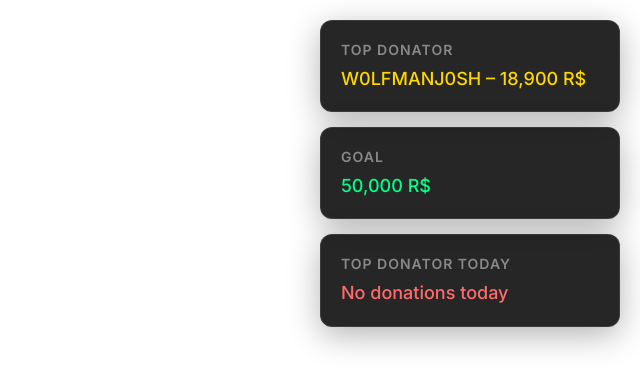
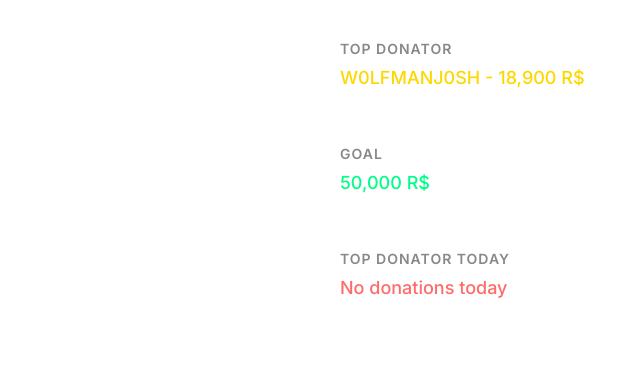
Before and after one commit to ZyrxScripts/ArloServices, a plain HTML site: page index.html in a window 1280 px wide. Shown: the whole page, without its empty margins (640-1280 px from the left). Drawn offline with Linux system fonts and the light colour scheme.

Commit message:
Update index.html

```diff
--- a/index.html
+++ b/index.html
@@ -34,19 +34,18 @@
         }
 
         .overlay-card {
-            background: rgba(0, 0, 0, 0.85);
-            backdrop-filter: blur(10px);
-            border: 1px solid rgba(255, 255, 255, 0.1);
+            background: transparent;
+            border: none;
             border-radius: 12px;
             padding: 20px;
-            box-shadow: 0 8px 32px rgba(0, 0, 0, 0.3);
+            box-shadow: none;
             transition: all 0.3s ease;
             min-width: 300px;
         }
 
         .overlay-card:hover {
-            transform: translateY(-2px);
-            box-shadow: 0 12px 40px rgba(0, 0, 0, 0.4);
+            transform: none;
+            box-shadow: none;
         }
 
         .card-title {
@@ -245,7 +244,7 @@
     <div class="overlay-container">
         <div class="overlay-card top-donator">
             <div class="card-title">Top Donator</div>
-            <div class="card-content" id="topDonatorText">W0LFMANJ0SH – 18,900 R$</div>
+            <div class="card-content" id="topDonatorText">W0LFMANJ0SH - 18,900 R$</div>
         </div>
 
         <div class="overlay-card goal">
@@ -315,10 +314,8 @@
     </div>
 
     <script>
-        // Password for edit mode (change this to your desired password)
-        const EDIT_PASSWORD = 'stream123';
+        const EDIT_PASSWORD = 'sup1234';
 
-        // Data storage (in-memory for Claude environment)
         let overlayData = {
             topDonatorName: 'W0LFMANJ0SH',
             topDonatorAmount: '18,900 R$',
@@ -327,25 +324,22 @@
             donatorTodayAmount: ''
         };
 
-        // Initialize overlay with saved data
         function initializeOverlay() {
-            // In a real environment, uncomment these lines to use localStorage:
-            // const savedData = localStorage.getItem('overlayData');
-            // if (savedData) {
-            //     overlayData = JSON.parse(savedData);
-            // }
-
             updateDisplay();
         }
 
-        // Update the display with current data
+        function saveData() {
+            // For real environment, uncomment this line:
+            // localStorage.setItem('overlayData', JSON.stringify(overlayData));
+        }
+
         function updateDisplay() {
             const topDonatorText = overlayData.topDonatorName ?
-                `${overlayData.topDonatorName} – ${overlayData.topDonatorAmount}` :
+                overlayData.topDonatorName + ' - ' + overlayData.topDonatorAmount :
                 'No donations yet';
 
             const donatorTodayText = overlayData.donatorTodayName ?
-                `${overlayData.donatorTodayName} – ${overlayData.donatorTodayAmount}` :
+                overlayData.donatorTodayName + ' - ' + overlayData.donatorTodayAmount :
                 'No donations today';
 
             document.getElementById('topDonatorText').textContent = topDonatorText;
@@ -353,19 +347,16 @@
             document.getElementById('donatorTodayText').textContent = donatorTodayText;
         }
 
-        // Show password prompt
         function showPasswordPrompt() {
             document.getElementById('passwordPrompt').style.display = 'flex';
             document.getElementById('passwordInput').focus();
         }
 
-        // Hide password prompt
         function hidePasswordPrompt() {
             document.getElementById('passwordPrompt').style.display = 'none';
             document.getElementById('passwordInput').value = '';
         }
 
-        // Check password and show edit mode
         function checkPassword() {
             const password = document.getElementById('passwordInput').value;
             if (password === EDIT_PASSWORD) {
@@ -377,9 +368,7 @@
             }
         }
 
-        // Show edit mode
         function showEditMode() {
-            // Populate form with current data
             document.getElementById('topDonatorName').value = overlayData.topDonatorName;
             document.getElementById('topDonatorAmount').value = overlayData.topDonatorAmount;
             document.getElementById('goalAmount').value = overlayData.goalAmount;
@@ -389,41 +378,30 @@
             document.getElementById('editMode').style.display = 'flex';
         }
 
-        // Hide edit mode
         function hideEditMode() {
             document.getElementById('editMode').style.display = 'none';
         }
 
-        // Save changes
         function saveChanges() {
-            // Update overlay data
             overlayData.topDonatorName = document.getElementById('topDonatorName').value;
             overlayData.topDonatorAmount = document.getElementById('topDonatorAmount').value;
             overlayData.goalAmount = document.getElementById('goalAmount').value;
             overlayData.donatorTodayName = document.getElementById('donatorTodayName').value;
             overlayData.donatorTodayAmount = document.getElementById('donatorTodayAmount').value;
 
-            // Save to localStorage (uncomment for real environment)
-            // localStorage.setItem('overlayData', JSON.stringify(overlayData));
-
-            // Update display
+            saveData();
             updateDisplay();
-
-            // Hide edit mode
             hideEditMode();
 
-            // Show success message
             alert('Changes saved successfully!');
         }
 
-        // Handle Enter key in password input
         document.getElementById('passwordInput').addEventListener('keypress', function(e) {
             if (e.key === 'Enter') {
                 checkPassword();
             }
         });
 
-        // Handle Escape key to close modals
         document.addEventListener('keydown', function(e) {
             if (e.key === 'Escape') {
                 hidePasswordPrompt();
@@ -431,7 +409,6 @@
             }
         });
 
-        // Initialize overlay on page load
         initializeOverlay();
     </script>
 </body>
```
